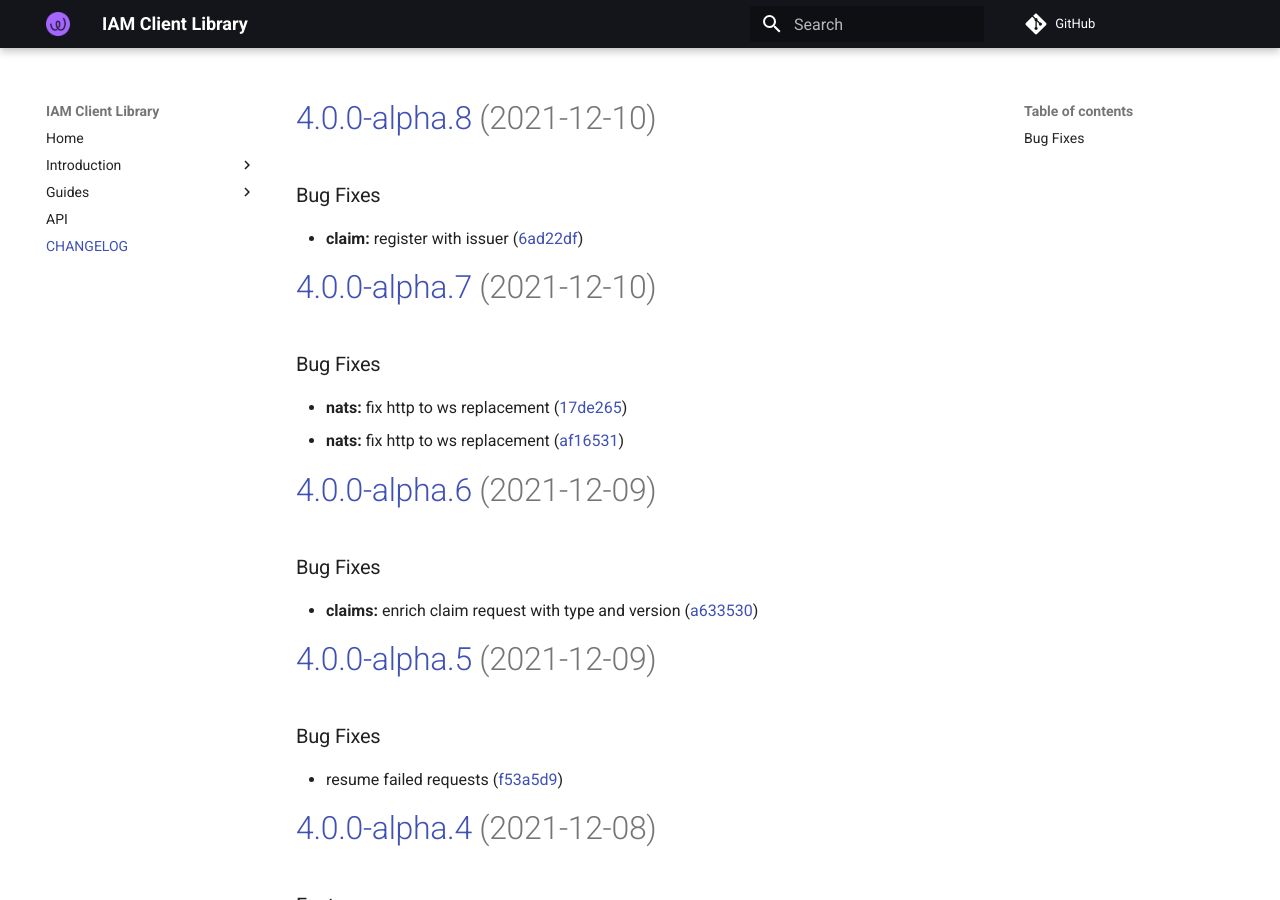
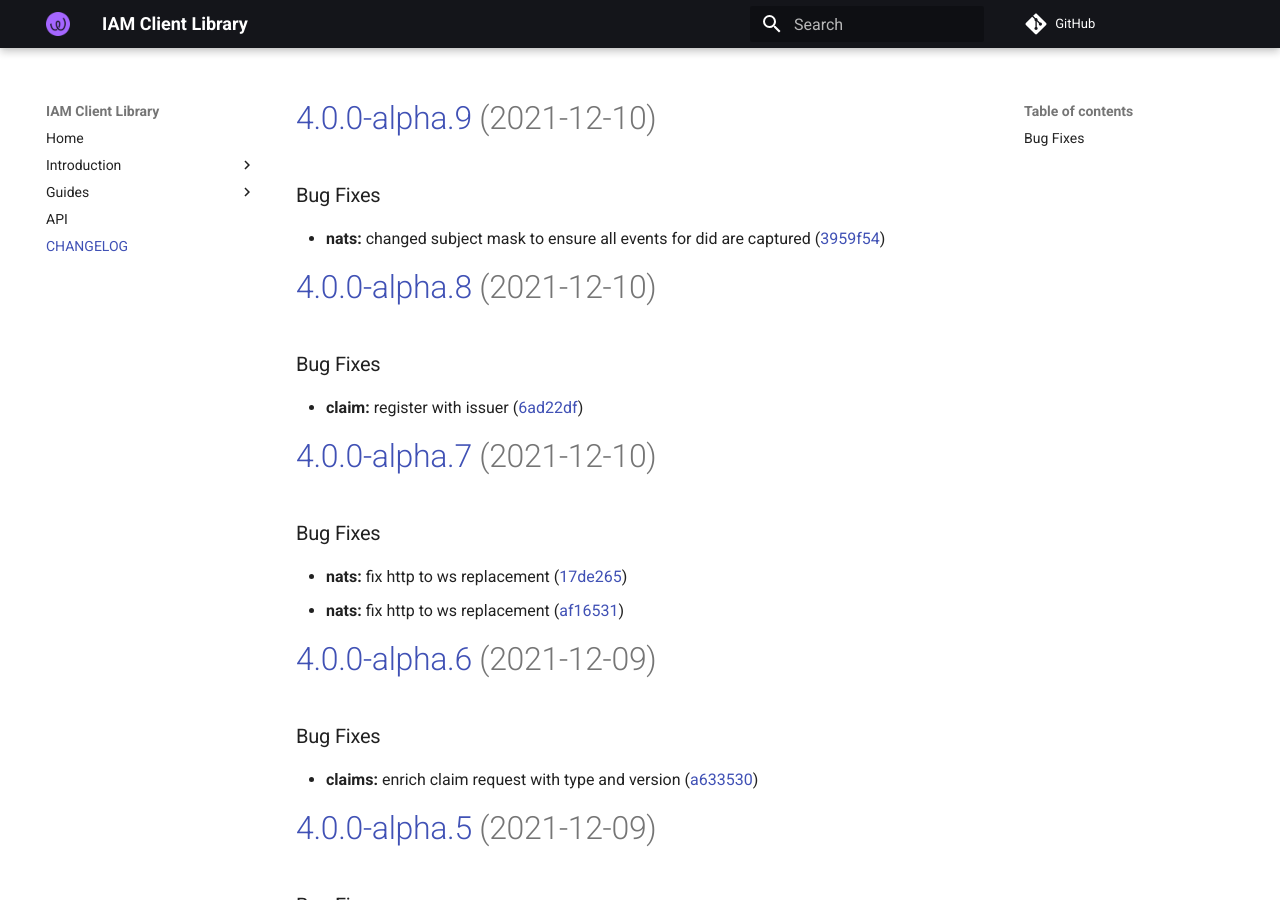
Before and after one commit to energywebfoundation/iam-client-lib, an MkDocs documentation site: the page built from docs/CHANGELOG.md, in a window 1280 px wide and 900 px high. Built offline with MkDocs 1.6.1 and Material for MkDocs 9.7.7, drawn with Linux system fonts in a browser that asks for light colours; comment, search, counter and statistics services are not loaded.

Commit message:
chore(release): 4.0.0-alpha.9 [skip ci]
# [4.0.0-alpha.9](https://github.com/energywebfoundation/iam-client-lib/compare/v4.0.0-alpha.8...v4.0.0-alpha.9) (2021-12-10)

### Bug Fixes

* **nats:** changed subject mask to ensure all events for did are captured ([3959f54](https://github.com/energywebfoundation/iam-client-lib/commit/3959f54707fde3dc5177600eaf398014bda9eeee))

```diff
--- a/docs/CHANGELOG.md
+++ b/docs/CHANGELOG.md
@@ -1,3 +1,10 @@
+# [4.0.0-alpha.9](https://github.com/energywebfoundation/iam-client-lib/compare/v4.0.0-alpha.8...v4.0.0-alpha.9) (2021-12-10)
+
+
+### Bug Fixes
+
+* **nats:** changed subject mask to ensure all events for did are captured ([3959f54](https://github.com/energywebfoundation/iam-client-lib/commit/3959f54707fde3dc5177600eaf398014bda9eeee))
+
 # [4.0.0-alpha.8](https://github.com/energywebfoundation/iam-client-lib/compare/v4.0.0-alpha.7...v4.0.0-alpha.8) (2021-12-10)
 
 
--- a/package.json
+++ b/package.json
@@ -1,6 +1,6 @@
 {
     "name": "iam-client-lib",
-    "version": "4.0.0-alpha.8",
+    "version": "4.0.0-alpha.9",
     "description": "Library for Decentralized Identity and Access Management",
     "main": "dist/index.js",
     "module": "dist/index.esm.js",
```
